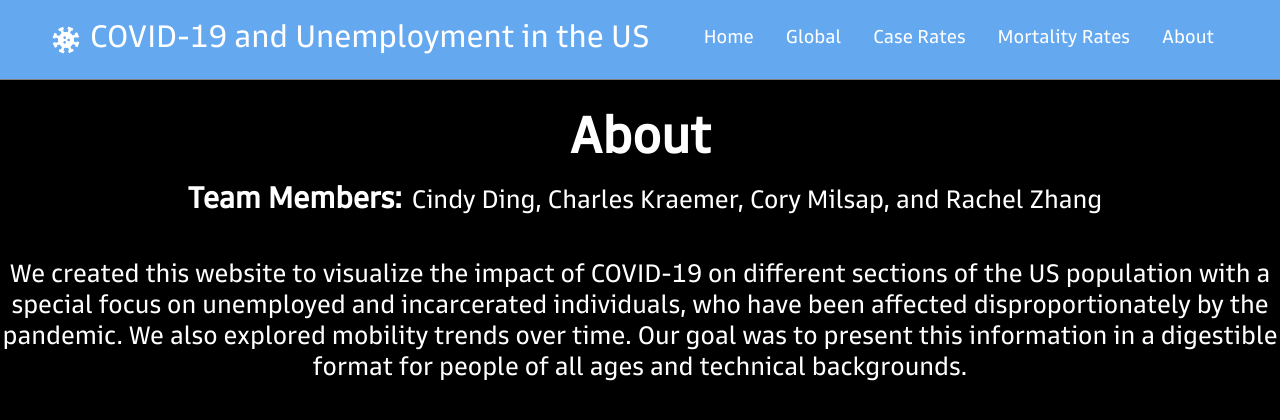
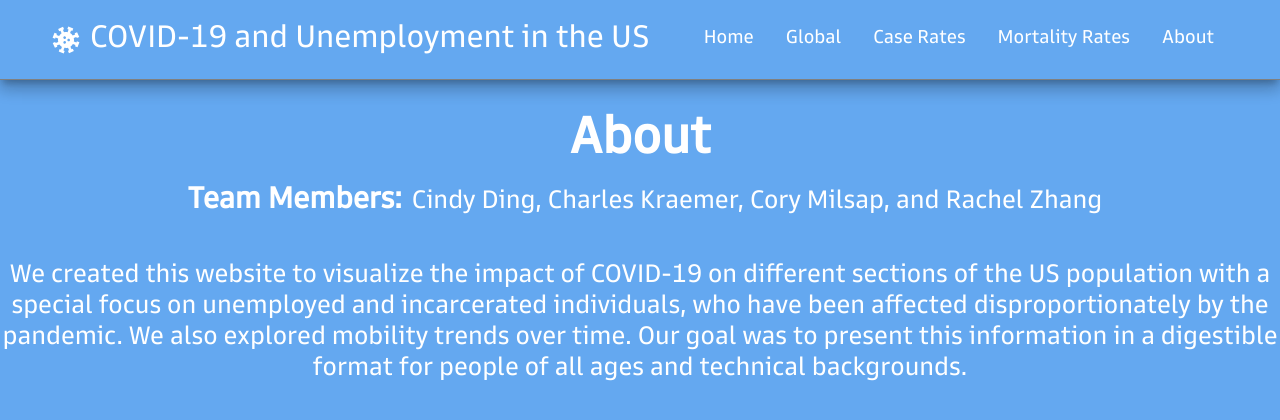
Before and after one commit to rachelzhang31/gs-hackathon, a React (Create React App) app: page /about in a window 1280 px wide. Shown: the top 420 px of the page. Built offline with nearby package versions, Linux system fonts and the light colour scheme.

Commit message:
Changed background color

```diff
--- a/src/App.css
+++ b/src/App.css
@@ -19,7 +19,7 @@ path:hover {
 
 }
 .App-header {
-  background-color: black;
+  background-color: #64A8F0;
   min-height: 100vh;
   flex-direction: column;
   align-items: center;
--- a/src/pages/global.js
+++ b/src/pages/global.js
@@ -46,7 +46,7 @@ const Global = props => {
 
   return (
     <Grid container style = {{width: '100vw'}} justify = 'space-around' {...rest}>
-      <Grid item xs = {12} md = {10}>
+      <Grid item xs = {12} md = {10} style = {{marginTop: 75}}>
       <GlobalCases data = {data} status = {status} datesList = {datesList}/>
       </Grid>
     </Grid>
```
